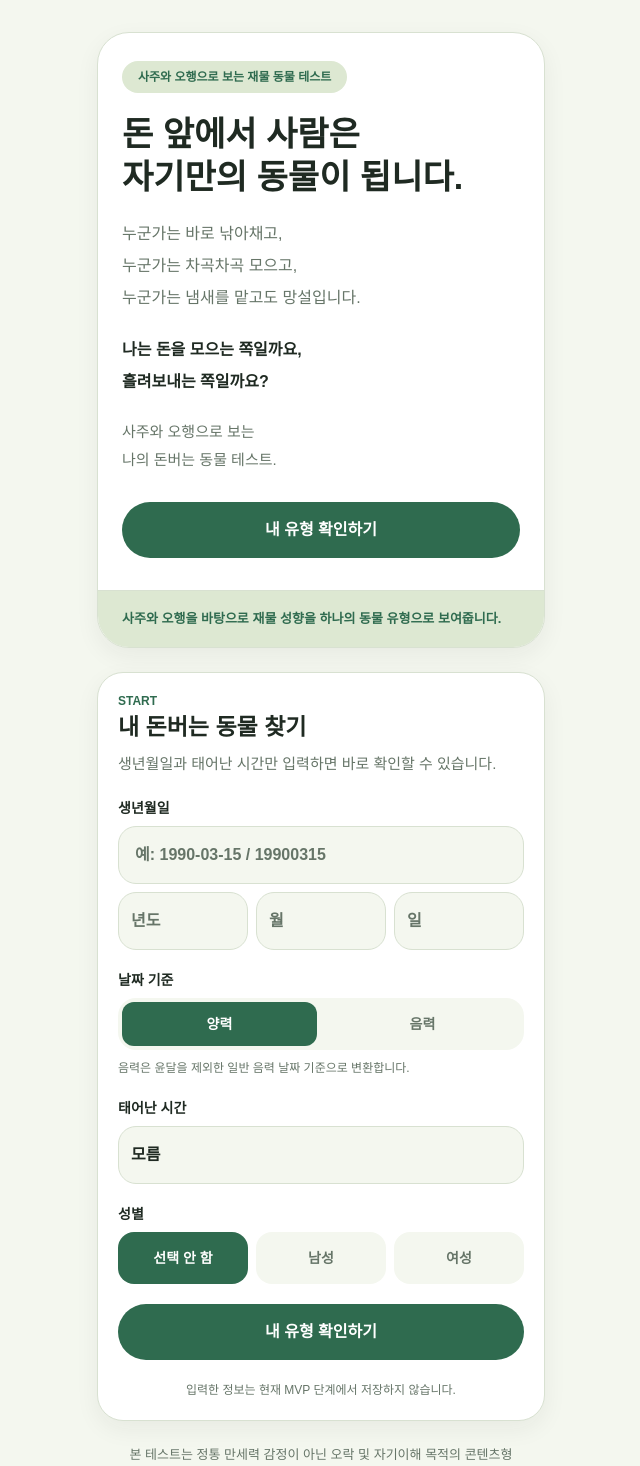
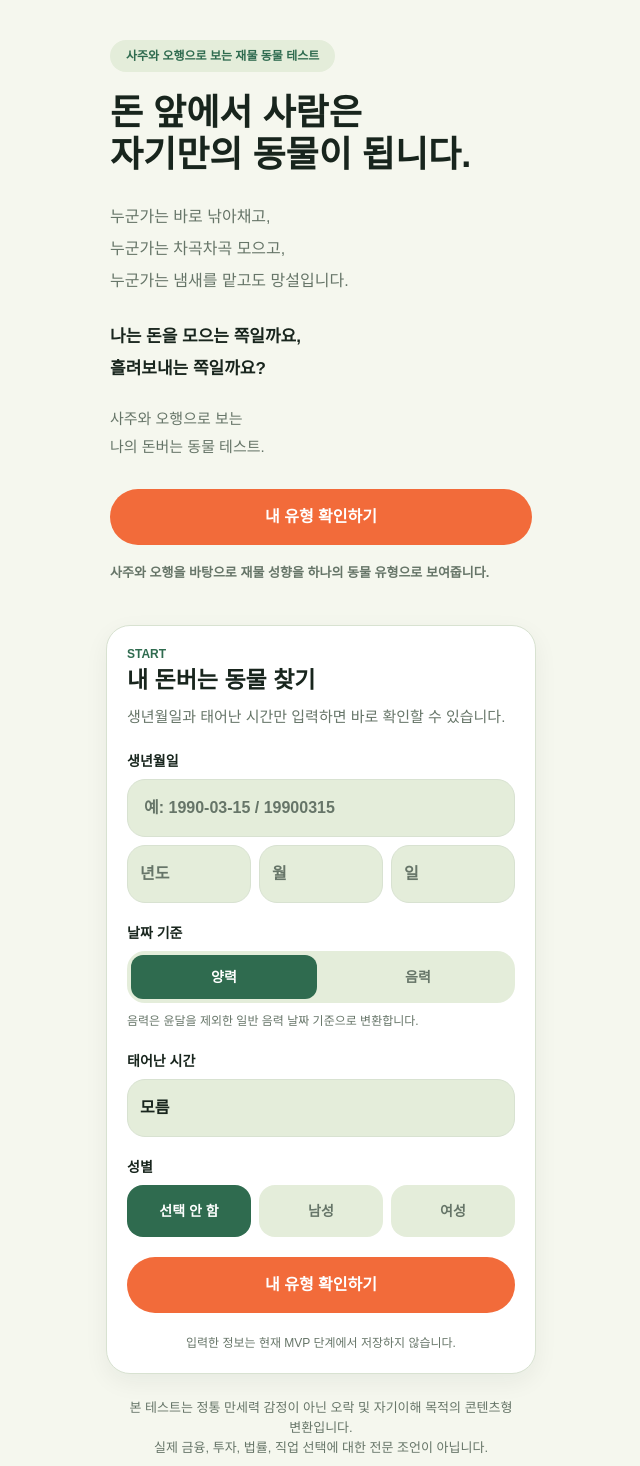
Before and after one commit to graypork/money_saju_test, a Next.js app: page / in a window 1280 px wide. Shown: the top 1466 px of the page, without its empty margins (319-959 px from the left). Built offline with nearby package versions, Linux system fonts and the light colour scheme.

Commit message:
Strengthen CTA-focused mobile UI

```diff
--- a/app/page.tsx
+++ b/app/page.tsx
@@ -3,21 +3,20 @@ import { uiTokens } from "../src/lib/uiTokens";
 
 export default function Home() {
   return (
-    <main className={uiTokens.page}>
+    <main className={`${uiTokens.page} py-7`}>
       <section className={uiTokens.shell}>
-        <section className="overflow-hidden rounded-[32px] border border-[#D8E1D1] bg-[#FFFFFF] shadow-[0_8px_24px_rgba(31,42,34,0.06)]">
-          <div className="px-6 pb-8 pt-7 text-[#1F2A22]">
-            <div className="mb-5 inline-flex rounded-full bg-[#DDE8D2] px-4 py-2 text-xs font-bold text-[#2F6B4F]">
+        <section className="px-1 pb-4 pt-2">
+          <div className="mb-5 inline-flex rounded-full bg-[#E4EDDA] px-4 py-2 text-xs font-bold text-[#2F6B4F]">
             사주와 오행으로 보는 재물 동물 테스트
           </div>
 
-            <h1 className="text-[34px] font-extrabold leading-[1.25]">
+          <h1 className="text-[36px] font-extrabold leading-[1.18] text-[#18251D]">
             돈 앞에서 사람은
             <br />
             자기만의 동물이 됩니다.
           </h1>
 
-            <p className="mt-5 text-[16px] leading-8 text-[#667568]">
+          <p className="mt-6 text-[16px] leading-8 text-[#667568]">
             누군가는 바로 낚아채고,
             <br />
             누군가는 차곡차곡 모으고,
@@ -25,7 +24,7 @@ export default function Home() {
             누군가는 냄새를 맡고도 망설입니다.
           </p>
 
-            <p className="mt-5 text-[16px] font-bold leading-8 text-[#1F2A22]">
+          <p className="mt-6 text-[17px] font-extrabold leading-8 text-[#18251D]">
             나는 돈을 모으는 쪽일까요,
             <br />
             흘려보내는 쪽일까요?
@@ -37,17 +36,13 @@ export default function Home() {
             나의 돈버는 동물 테스트.
           </p>
 
-            <a
-              href="#test-start"
-              className="mt-7 inline-flex w-full items-center justify-center rounded-full bg-[#2F6B4F] px-[22px] py-4 text-base font-bold text-[#FFFFFF] transition hover:bg-[#25563F] active:scale-[0.98] active:bg-[#25563F]"
-            >
+          <a href="#test-start" className={`${uiTokens.button} mt-7`}>
             내 유형 확인하기
           </a>
-          </div>
 
-          <div className="border-t border-[#D8E1D1] bg-[#DDE8D2] px-6 py-4 text-[13px] font-semibold leading-6 text-[#2F6B4F]">
+          <p className="mt-4 text-[13px] font-semibold leading-6 text-[#667568]">
             사주와 오행을 바탕으로 재물 성향을 하나의 동물 유형으로 보여줍니다.
-          </div>
+          </p>
         </section>
 
         <section id="test-start" className={`${uiTokens.card} mt-6`}>
--- a/app/result/page.tsx
+++ b/app/result/page.tsx
@@ -17,32 +17,38 @@ const ELEMENT_META: Record<
     label: string;
     strong: string;
     weak: string;
+    color: string;
   }
 > = {
   wood: {
     label: "목",
     strong: "새로운 아이디어가 잘 떠오르지만",
     weak: "시작하는 힘은 늦어질 수 있습니다.",
+    color: "#3A7D44",
   },
   fire: {
     label: "화",
     strong: "드러내고 밀어붙이는 힘은 살아나지만",
     weak: "보여주고 파는 힘은 약해질 수 있습니다.",
+    color: "#E85D3F",
   },
   earth: {
     label: "토",
     strong: "쌓아두고 버티는 힘은 안정적이지만",
     weak: "돈이 머무는 구조는 약해질 수 있습니다.",
+    color: "#C89B3C",
   },
   metal: {
     label: "금",
     strong: "정리하고 판단하는 힘은 선명하지만",
     weak: "가격과 기준을 잡는 데 시간이 걸릴 수 있습니다.",
+    color: "#9EA7AD",
   },
   water: {
     label: "수",
     strong: "흐름과 타이밍을 읽는 힘은 살아나지만",
     weak: "흐름을 조절하는 힘은 약해질 수 있습니다.",
+    color: "#2F6FAE",
   },
 };
 
@@ -219,17 +225,51 @@ function PrimaryCta({
   );
 }
 
-function CompactStat({
-  label,
+function ElementGauge({
+  element,
   value,
+  status,
 }: {
-  label: string;
-  value: string;
+  element: ElementKey;
+  value: number;
+  status?: "strong" | "weak";
 }) {
   return (
-    <div className="rounded-[18px] border border-[#D8E1D1] bg-[#F4F7EF] px-4 py-3">
-      <p className="text-[12px] font-bold text-[#667568]">{label}</p>
-      <p className="mt-1 text-[17px] font-extrabold text-[#1F2A22]">{value}</p>
+    <div className="grid gap-2">
+      <div className="flex items-center justify-between gap-3">
+        <div className="flex items-center gap-2">
+          <span
+            className="h-2.5 w-2.5 rounded-full"
+            style={{ backgroundColor: ELEMENT_META[element].color }}
+          />
+          <span className="text-[14px] font-extrabold text-[#18251D]">
+            {getElementLabel(element)}
+          </span>
+          {status && (
+            <span
+              className={`rounded-full px-2 py-0.5 text-[11px] font-extrabold ${
+                status === "strong"
+                  ? "bg-[#F26B3A] text-[#FFFFFF]"
+                  : "bg-[#E4EDDA] text-[#2F6B4F]"
+              }`}
+            >
+              {status === "strong" ? "강함" : "부족"}
+            </span>
+          )}
+        </div>
+        <span className="text-[13px] font-extrabold text-[#18251D]">
+          {value}
+        </span>
+      </div>
+      <div className="h-2 overflow-hidden rounded-full bg-[#EDF1E8]">
+        <div
+          className="h-full rounded-full"
+          style={{
+            width: `${Math.max(4, value)}%`,
+            backgroundColor: ELEMENT_META[element].color,
+          }}
+        />
+      </div>
     </div>
   );
 }
@@ -242,7 +282,7 @@ function InvalidResult() {
       <section className={uiTokens.shell}>
         <div className={uiTokens.card}>
           <p className={uiTokens.eyebrow}>RESULT</p>
-          <h1 className="mt-3 text-[28px] font-extrabold leading-[1.25] text-[#1F2A22]">
+          <h1 className="mt-3 text-[28px] font-extrabold leading-[1.25] text-[#18251D]">
             아직 만들 결과가 없어요
           </h1>
           <p className={`${uiTokens.body} mt-4`}>
@@ -317,21 +357,21 @@ function ResultContent() {
   };
 
   return (
-    <main className={`${uiTokens.page} py-6`}>
+    <main className={`${uiTokens.page} pb-32 pt-6`}>
       <ResultDebugLogger debugKey={debugKey} debug={result.debug} />
 
-      <section className="mx-auto max-w-md pb-8">
-        <section className="rounded-[32px] border border-[#D8E1D1] bg-[#FFFFFF] p-6 shadow-[0_8px_24px_rgba(31,42,34,0.06)]">
+      <section className="mx-auto max-w-[430px] pb-8">
+        <section className="px-1 pb-2 pt-1">
           <div className="flex items-center justify-between gap-3">
-            <p className="rounded-full bg-[#DDE8D2] px-4 py-2 text-xs font-bold text-[#2F6B4F]">
+            <p className="rounded-full bg-[#E4EDDA] px-4 py-2 text-xs font-bold text-[#2F6B4F]">
               MONEY ANIMAL RESULT
             </p>
-            <span className="rounded-full bg-[#F4F7EF] px-3 py-1.5 text-xs font-extrabold text-[#2F6B4F]">
+            <span className="rounded-full bg-[#F26B3A] px-3 py-1.5 text-xs font-extrabold text-[#FFFFFF]">
               상위 {result.topPercent}%
             </span>
           </div>
 
-          <h1 className="mt-7 text-[32px] font-extrabold leading-[1.22] text-[#1F2A22]">
+          <h1 className="mt-7 text-[34px] font-extrabold leading-[1.18] text-[#18251D]">
             돈만 보면 눈을 뜨는
             <br />
             내 안의 동물은?
@@ -345,7 +385,7 @@ function ResultContent() {
             누군가는 잡기 직전에 망설입니다.
           </p>
 
-          <p className="mt-5 text-[15px] font-semibold leading-7 text-[#1F2A22]">
+          <p className="mt-5 text-[15px] font-semibold leading-7 text-[#18251D]">
             이번 결과는
             <br />
             돈을 대하는 방식과
@@ -358,18 +398,18 @@ function ResultContent() {
 
         <section className={`${uiTokens.card} mt-4`}>
           <div className="flex items-center gap-4">
-            <div className="grid h-[72px] w-[72px] shrink-0 place-items-center rounded-[24px] bg-[#DDE8D2] text-4xl">
+            <div className="grid h-[72px] w-[72px] shrink-0 place-items-center rounded-[24px] bg-[#E4EDDA] text-4xl">
               {getAnimalVisual(result)}
             </div>
             <div>
               <p className={uiTokens.caption}>동물 유형</p>
-              <h2 className="mt-1 text-[28px] font-extrabold leading-[1.2] text-[#1F2A22]">
+              <h2 className="mt-1 text-[30px] font-extrabold leading-[1.15] text-[#18251D]">
                 {interpretation.animalTitle}
               </h2>
             </div>
           </div>
 
-          <p className="mt-5 text-[18px] font-extrabold leading-7 text-[#1F2A22]">
+          <p className="mt-5 text-[18px] font-extrabold leading-7 text-[#18251D]">
             {interpretation.animalSummary}
           </p>
           <p className="mt-3 text-[15px] leading-7 text-[#667568]">
@@ -382,66 +422,69 @@ function ResultContent() {
 
         <section className={`${uiTokens.card} mt-4`}>
           <div className="flex items-center justify-between gap-3">
-            <h2 className="text-[22px] font-extrabold text-[#1F2A22]">
+            <h2 className="text-[22px] font-extrabold text-[#18251D]">
               오행 요약
             </h2>
-            <span className="rounded-full bg-[#DDE8D2] px-3 py-1 text-xs font-bold text-[#2F6B4F]">
+            <span className="rounded-full bg-[#E4EDDA] px-3 py-1 text-xs font-bold text-[#2F6B4F]">
               {interpretation.balanceLevel}
             </span>
           </div>
 
-          <div className="mt-4 grid gap-2">
-            <CompactStat
-              label="강하게 드러난 기운"
-              value={`${getElementLabel(strongElement)} · ${result.elements[strongElement]}%`}
-            />
-            <CompactStat
-              label="부족하게 나타난 기운"
-              value={`${getElementLabel(weakElement)} · ${result.elements[weakElement]}%`}
-            />
-            <CompactStat
-              label="재물 흐름"
-              value={`${interpretation.wealthStrengthText} · ${getElementLabel(
-                interpretation.wealthElement
-              )}`}
-            />
+          <div className="mt-5 grid gap-4" aria-label="오행 점수">
+            {ELEMENT_KEYS.map((element) => (
+              <ElementGauge
+                key={element}
+                element={element}
+                value={result.elements[element]}
+                status={
+                  element === strongElement
+                    ? "strong"
+                    : element === weakElement
+                    ? "weak"
+                    : undefined
+                }
+              />
+            ))}
           </div>
 
-          <div className="mt-4 grid grid-cols-5 gap-1.5" aria-label="오행 점수">
-            {ELEMENT_KEYS.map((element) => {
-              const value = result.elements[element];
-
-              return (
-                <div key={element}>
-                  <div className="h-2 overflow-hidden rounded-full bg-[#DDE8D2]">
-                    <div
-                      className="h-full rounded-full bg-[#2F6B4F]"
-                      style={{ width: `${Math.max(4, value)}%` }}
-                    />
-                  </div>
-                  <p className="mt-1 text-center text-[11px] font-bold text-[#667568]">
-                    {getElementLabel(element)}
-                  </p>
-                </div>
-              );
-            })}
+          <div className="mt-5 grid gap-2">
+            <div className="grid grid-cols-2 gap-2">
+              <div className="rounded-[18px] bg-[#E4EDDA] px-4 py-3">
+                <p className="text-[12px] font-bold text-[#667568]">강한 기운</p>
+                <p className="mt-1 text-[16px] font-extrabold text-[#18251D]">
+                  {getElementLabel(strongElement)}
+                </p>
+              </div>
+              <div className="rounded-[18px] bg-[#E4EDDA] px-4 py-3">
+                <p className="text-[12px] font-bold text-[#667568]">부족한 기운</p>
+                <p className="mt-1 text-[16px] font-extrabold text-[#18251D]">
+                  {getElementLabel(weakElement)}
+                </p>
+              </div>
+            </div>
+            <div className="rounded-[18px] bg-[#E4EDDA] px-4 py-3">
+              <p className="text-[12px] font-bold text-[#667568]">재물 흐름</p>
+              <p className="mt-1 text-[16px] font-extrabold text-[#18251D]">
+                {interpretation.wealthStrengthText} · {getElementLabel(interpretation.wealthElement)}
+              </p>
+            </div>
           </div>
 
-          <p className="mt-4 rounded-[18px] bg-[#F4F7EF] px-4 py-3 text-[14px] font-semibold leading-6 text-[#667568]">
+          <p className="mt-4 rounded-[18px] bg-[#F5F7EE] px-4 py-3 text-[14px] font-semibold leading-6 text-[#667568]">
             {buildElementSummary(result)}
           </p>
         </section>
 
         <section className={`${uiTokens.card} mt-4`}>
           <p className={uiTokens.eyebrow}>MONEY PATTERN</p>
-          <h2 className="mt-2 text-[22px] font-extrabold text-[#1F2A22]">
+          <h2 className="mt-2 text-[22px] font-extrabold text-[#18251D]">
             돈이 새는 장면
           </h2>
-          <div className="mt-4 rounded-[22px] bg-[#DDE8D2] p-5">
-            <h3 className="text-[19px] font-extrabold leading-7 text-[#1F2A22]">
+          <div className="mt-4 rounded-[22px] bg-[#E4EDDA] p-5">
+            <h3 className="text-[19px] font-extrabold leading-7 text-[#18251D]">
               {lifePattern.title}
             </h3>
-            <p className="mt-3 text-[15px] leading-7 text-[#1F2A22]/80">
+            <p className="mt-3 text-[15px] leading-7 text-[#18251D]/80">
               {lifePattern.body}
             </p>
           </div>
@@ -452,20 +495,20 @@ function ResultContent() {
         </section>
 
         <section className={`${uiTokens.card} mt-4`}>
-          <h2 className="text-[22px] font-extrabold text-[#1F2A22]">
+          <h2 className="text-[22px] font-extrabold text-[#18251D]">
             전체 리포트에서 더 보는 것
           </h2>
           <div className="mt-4 grid gap-2.5">
             {LOCKED_REPORT_ITEMS.map((item) => (
               <div
                 key={item.title}
-                className="rounded-[18px] border border-[#D8E1D1] bg-[#F4F7EF] px-4 py-3"
+                className="rounded-[18px] border border-[#D8E2D1] bg-[#E4EDDA] px-4 py-3"
               >
                 <div className="flex items-center justify-between gap-3">
-                  <span className="text-[15px] font-extrabold text-[#1F2A22]">
+                  <span className="text-[15px] font-extrabold text-[#18251D]">
                     {item.title}
                   </span>
-                  <span className="rounded-full bg-[#DDE8D2] px-3 py-1 text-xs font-bold text-[#2F6B4F]">
+                  <span className="rounded-full bg-[#FFFFFF] px-3 py-1 text-xs font-extrabold text-[#F26B3A]">
                     잠금
                   </span>
                 </div>
@@ -477,7 +520,7 @@ function ResultContent() {
           </div>
         </section>
 
-        <section className="mt-4 rounded-[32px] bg-[#2F6B4F] p-6 text-[#FFFFFF]">
+        <section className="mt-4 rounded-[32px] bg-[#18251D] p-6 text-[#FFFFFF]">
           <h2 className="text-[26px] font-extrabold leading-[1.25]">
             이 동물이 나온 이유에는
             <br />
@@ -495,13 +538,13 @@ function ResultContent() {
             </p>
           </div>
 
-          <div className="mt-5 rounded-[24px] bg-[#FFFFFF] p-5 text-[#1F2A22]">
+          <div className="mt-5 rounded-[24px] bg-[#FFFFFF] p-5 text-[#18251D]">
             <div className="flex items-end justify-between gap-3">
               <div>
                 <p className="text-xs font-extrabold text-[#667568]">
                   전체 재물 리포트
                 </p>
-                <p className="mt-1 text-3xl font-extrabold">₩1,900</p>
+                <p className="mt-1 text-3xl font-extrabold text-[#F26B3A]">₩1,900</p>
               </div>
               <p className="text-right text-xs font-bold leading-5 text-[#667568]">
                 회원가입 없이
@@ -537,7 +580,7 @@ function ResultContent() {
             <p
               className={`mx-auto max-w-md rounded-2xl px-4 py-3 text-center text-sm font-bold shadow-2xl ${
                 toast.tone === "success"
-                  ? "bg-[#1F2A22] text-[#FFFFFF]"
+                  ? "bg-[#18251D] text-[#FFFFFF]"
                   : "bg-[#9f2d2d] text-[#FFFFFF]"
               }`}
             >
@@ -546,6 +589,14 @@ function ResultContent() {
           </div>
         )}
       </section>
+
+      <div className="fixed inset-x-0 bottom-0 z-20 border-t border-[#D8E2D1] bg-[#F5F7EE] px-5 py-3">
+        <div className="mx-auto max-w-[430px]">
+          <PrimaryCta onClick={handlePaidCta}>
+            돈 새는 지점 확인하기
+          </PrimaryCta>
+        </div>
+      </div>
     </main>
   );
 }
@@ -554,7 +605,7 @@ export default function ResultPage() {
   return (
     <Suspense
       fallback={
-        <div className="min-h-screen bg-[#F4F7EF] p-10 text-sm font-bold text-[#667568]">
+        <div className="min-h-screen bg-[#F5F7EE] p-10 text-sm font-bold text-[#667568]">
           결과를 불러오는 중입니다...
         </div>
       }
--- a/src/components/BirthForm.tsx
+++ b/src/components/BirthForm.tsx
@@ -83,9 +83,9 @@ function PickerButton({
     <button
       type="button"
       onClick={onClick}
-      className="w-full rounded-[18px] border border-[#D8E1D1] bg-[#F4F7EF] px-3 py-4 text-left text-base font-bold text-[#1F2A22] outline-none transition active:scale-[0.98]"
+      className="w-full rounded-[18px] border border-[#D8E2D1] bg-[#E4EDDA] px-3 py-4 text-left text-base font-bold text-[#18251D] outline-none transition active:scale-[0.98]"
     >
-      <span className={value ? "text-[#1F2A22]" : "text-[#667568]"}>
+      <span className={value ? "text-[#18251D]" : "text-[#667568]"}>
         {value ? label : placeholder}
       </span>
     </button>
@@ -130,14 +130,14 @@ function PickerSheet({
         className="absolute inset-0 bg-black/40"
       />
 
-      <div className="absolute inset-x-0 bottom-0 mx-auto flex h-[430px] max-h-[calc(100svh-24px)] max-w-md flex-col overflow-hidden rounded-t-[2rem] bg-[#FFFFFF] shadow-2xl">
-        <div className="shrink-0 flex items-center justify-between border-b border-[#D8E1D1] px-5 py-4">
-          <h3 className="text-lg font-extrabold text-[#1F2A22]">{title}</h3>
+      <div className="absolute inset-x-0 bottom-0 mx-auto flex h-[430px] max-h-[calc(100svh-24px)] max-w-[430px] flex-col overflow-hidden rounded-t-[2rem] bg-[#FFFFFF] shadow-2xl">
+        <div className="shrink-0 flex items-center justify-between border-b border-[#D8E2D1] px-5 py-4">
+          <h3 className="text-lg font-extrabold text-[#18251D]">{title}</h3>
 
           <button
             type="button"
             onClick={onClose}
-            className="rounded-full bg-[#DDE8D2] px-4 py-2 text-sm font-bold text-[#2F6B4F]"
+            className="rounded-full bg-[#E4EDDA] px-4 py-2 text-sm font-bold text-[#2F6B4F]"
           >
             닫기
           </button>
@@ -158,7 +158,7 @@ function PickerSheet({
                 className={`mb-2 w-full rounded-2xl px-4 py-4 text-left text-base font-bold transition ${
                   isSelected
                     ? "bg-[#2F6B4F] text-[#FFFFFF]"
-                    : "bg-[#F4F7EF] text-[#1F2A22]"
+                    : "bg-[#F5F7EE] text-[#18251D]"
                 }`}
               >
                 {option.label}
@@ -354,7 +354,7 @@ export default function BirthForm() {
     <>
       <form onSubmit={handleSubmit} className="space-y-5">
         <div>
-          <label className="mb-2 block text-sm font-bold text-[#1F2A22]">
+          <label className="mb-2 block text-sm font-bold text-[#18251D]">
             생년월일
           </label>
 
@@ -378,7 +378,7 @@ export default function BirthForm() {
             }}
             placeholder="예: 1990-03-15 / 19900315"
             aria-invalid={birthDateError ? "true" : "false"}
-            className="mb-2 w-full rounded-[18px] border border-[#D8E1D1] bg-[#F4F7EF] px-4 py-4 text-base font-bold text-[#1F2A22] outline-none transition placeholder:text-[#667568] focus:border-[#2F6B4F]"
+            className="mb-2 w-full rounded-[18px] border border-[#D8E2D1] bg-[#E4EDDA] px-4 py-4 text-base font-bold text-[#18251D] outline-none transition placeholder:text-[#667568] focus:border-[#2F6B4F]"
           />
 
           {birthDateError && (
@@ -412,11 +412,11 @@ export default function BirthForm() {
         </div>
 
         <div>
-          <label className="mb-2 block text-sm font-bold text-[#1F2A22]">
+          <label className="mb-2 block text-sm font-bold text-[#18251D]">
             날짜 기준
           </label>
 
-          <div className="grid grid-cols-2 gap-2 rounded-[18px] bg-[#F4F7EF] p-1">
+          <div className="grid grid-cols-2 gap-2 rounded-[18px] bg-[#E4EDDA] p-1">
             {[
               { label: "양력", value: "solar" },
               { label: "음력", value: "lunar" },
@@ -442,7 +442,7 @@ export default function BirthForm() {
         </div>
 
         <div>
-          <label className="mb-2 block text-sm font-bold text-[#1F2A22]">
+          <label className="mb-2 block text-sm font-bold text-[#18251D]">
             태어난 시간
           </label>
 
@@ -455,7 +455,7 @@ export default function BirthForm() {
         </div>
 
         <div>
-          <label className="mb-2 block text-sm font-bold text-[#1F2A22]">
+          <label className="mb-2 block text-sm font-bold text-[#18251D]">
             성별
           </label>
 
@@ -472,7 +472,7 @@ export default function BirthForm() {
                 className={`rounded-2xl px-3 py-4 text-sm font-bold transition ${
                   gender === item.value
                     ? "bg-[#2F6B4F] text-[#FFFFFF]"
-                    : "bg-[#F4F7EF] text-[#667568]"
+                    : "bg-[#E4EDDA] text-[#667568]"
                 }`}
               >
                 {item.label}
--- a/src/lib/uiTokens.ts
+++ b/src/lib/uiTokens.ts
@@ -1,18 +1,18 @@
 export const uiTokens = {
   page:
-    "min-h-screen bg-[#F4F7EF] px-5 py-8 text-[#1F2A22] [word-break:keep-all]",
-  shell: "mx-auto max-w-md",
+    "min-h-screen bg-[#F5F7EE] px-5 py-8 text-[#18251D] [word-break:keep-all]",
+  shell: "mx-auto max-w-[430px]",
   card:
-    "rounded-[26px] border border-[#D8E1D1] bg-[#FFFFFF] p-5 shadow-[0_8px_24px_rgba(31,42,34,0.06)]",
+    "rounded-[24px] border border-[#D8E2D1] bg-[#FFFFFF] p-5 shadow-[0_8px_24px_rgba(24,37,29,0.06)]",
   softCard:
-    "rounded-[22px] border border-[#D8E1D1] bg-[#DDE8D2] p-5",
+    "rounded-[22px] border border-[#D8E2D1] bg-[#E4EDDA] p-5",
   button:
-    "w-full rounded-full bg-[#2F6B4F] px-[22px] py-4 text-base font-bold text-[#FFFFFF] transition hover:bg-[#25563F] active:scale-[0.98] active:bg-[#25563F]",
+    "flex min-h-14 w-full items-center justify-center rounded-full bg-[#F26B3A] px-[22px] py-4 text-base font-bold text-[#FFFFFF] transition hover:bg-[#D9572E] active:scale-[0.98] active:bg-[#D9572E]",
   secondaryButton:
-    "w-full rounded-full border border-[#D8E1D1] bg-[#FFFFFF] px-[22px] py-4 text-base font-bold text-[#1F2A22] transition active:scale-[0.98]",
+    "flex min-h-14 w-full items-center justify-center rounded-full bg-[#2F6B4F] px-[22px] py-4 text-base font-bold text-[#FFFFFF] transition active:scale-[0.98]",
   eyebrow: "text-xs font-extrabold uppercase text-[#2F6B4F]",
-  headline: "text-[32px] font-extrabold leading-[1.22] text-[#1F2A22]",
-  sectionTitle: "text-[23px] font-extrabold leading-[1.25] text-[#1F2A22]",
+  headline: "text-[34px] font-extrabold leading-[1.2] text-[#18251D]",
+  sectionTitle: "text-[23px] font-extrabold leading-[1.25] text-[#18251D]",
   body: "text-[15px] leading-7 text-[#667568]",
   caption: "text-[13px] leading-5 text-[#667568]",
 };
```
Lines whose indentation alone changed are shown as unchanged.
